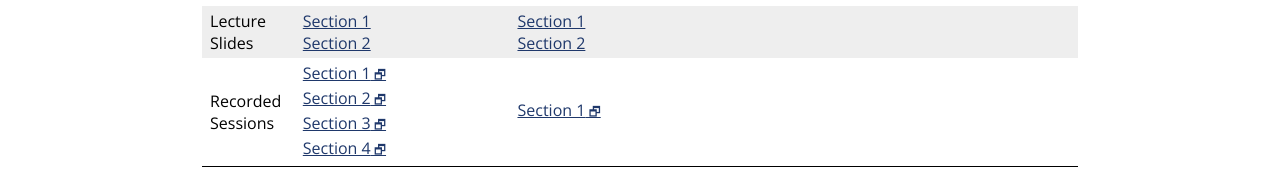
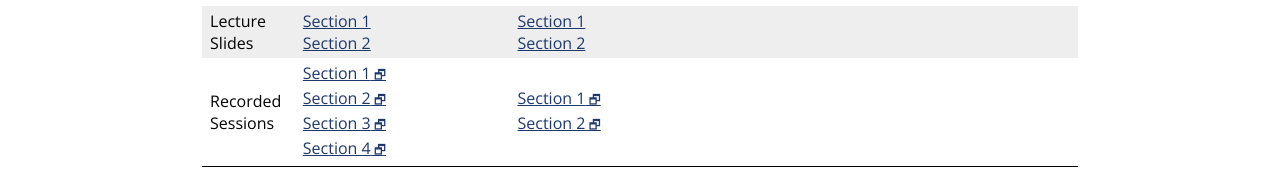
Before and after one commit to jhu-ip/cs220-s22, a Jekyll site: the page built from material.md, in a window 1280 px wide. Shown: the part 853-1049 px from the top of the page. Built offline with Jekyll 4.4.1, drawn with Linux system fonts in a browser that asks for light colours; some web fonts are replaced.

Commit message:
Added link to lecture video

```diff
--- a/material.csv
+++ b/material.csv
@@ -139,6 +139,7 @@
 4,2,02/16,LectureSlides,"Section 1",slides/sec01/day11_notes.pdf
 4,2,02/16,LectureSlides,"Section 2",slides/sec02/11.pdf
 4,2,02/16,Recording,"Section 1",https://jh.hosted.panopto.com/Panopto/Pages/Viewer.aspx?id=6604b439-ba5d-4146-9d76-ae3e013a8960
+4,2,02/16,Recording,"Section 2",https://jh.hosted.panopto.com/Panopto/Pages/Viewer.aspx?id=6820679c-930e-4f0a-a832-ae3e014c2169
 4,3,02/18,Video,"Pointer Arithmetic",https://jh.hosted.panopto.com/Panopto/Pages/Viewer.aspx?id=d83163b7-7827-4bca-a6ca-ae2300279303
 4,3,02/18,Video,"Dynamic 2-D Arrays, Pointers and Const",https://jh.hosted.panopto.com/Panopto/Pages/Viewer.aspx?id=5b124364-dcca-4e9b-b276-ae23002792a9
 4,3,02/18,Slides,"Pointer Arithmetic",slides/day12_pointer_arithmetic.pdf
--- a/material.md
+++ b/material.md
@@ -240,7 +240,7 @@
     <tr>
       <td>Recorded<br>Sessions</td>
       <td><a class='external' target='_blank' href='https://jh.hosted.panopto.com/Panopto/Pages/Viewer.aspx?id=cbb5d553-2dbe-4a69-9cfa-ae3c0149c498'>Section 1</a><br><a class='external' target='_blank' href='https://jh.hosted.panopto.com/Panopto/Pages/Viewer.aspx?id=95081dcb-d179-48e6-b89d-ae3c01440764'>Section 2</a><br><a class='external' target='_blank' href='https://jh.hosted.panopto.com/Panopto/Pages/Viewer.aspx?id=22ffebd8-7c4f-4bb4-b720-ae3c01572d41'>Section 3</a><br><a class='external' target='_blank' href='https://jh.hosted.panopto.com/Panopto/Pages/Viewer.aspx?id=d1c626f1-e6e7-427a-9e6b-ae3c010b01c2'>Section 4</a></td>
-      <td><a class='external' target='_blank' href='https://jh.hosted.panopto.com/Panopto/Pages/Viewer.aspx?id=6604b439-ba5d-4146-9d76-ae3e013a8960'>Section 1</a></td>
+      <td><a class='external' target='_blank' href='https://jh.hosted.panopto.com/Panopto/Pages/Viewer.aspx?id=6604b439-ba5d-4146-9d76-ae3e013a8960'>Section 1</a><br><a class='external' target='_blank' href='https://jh.hosted.panopto.com/Panopto/Pages/Viewer.aspx?id=6820679c-930e-4f0a-a832-ae3e014c2169'>Section 2</a></td>
       <td></td>
     </tr>
   </tbody>
```
